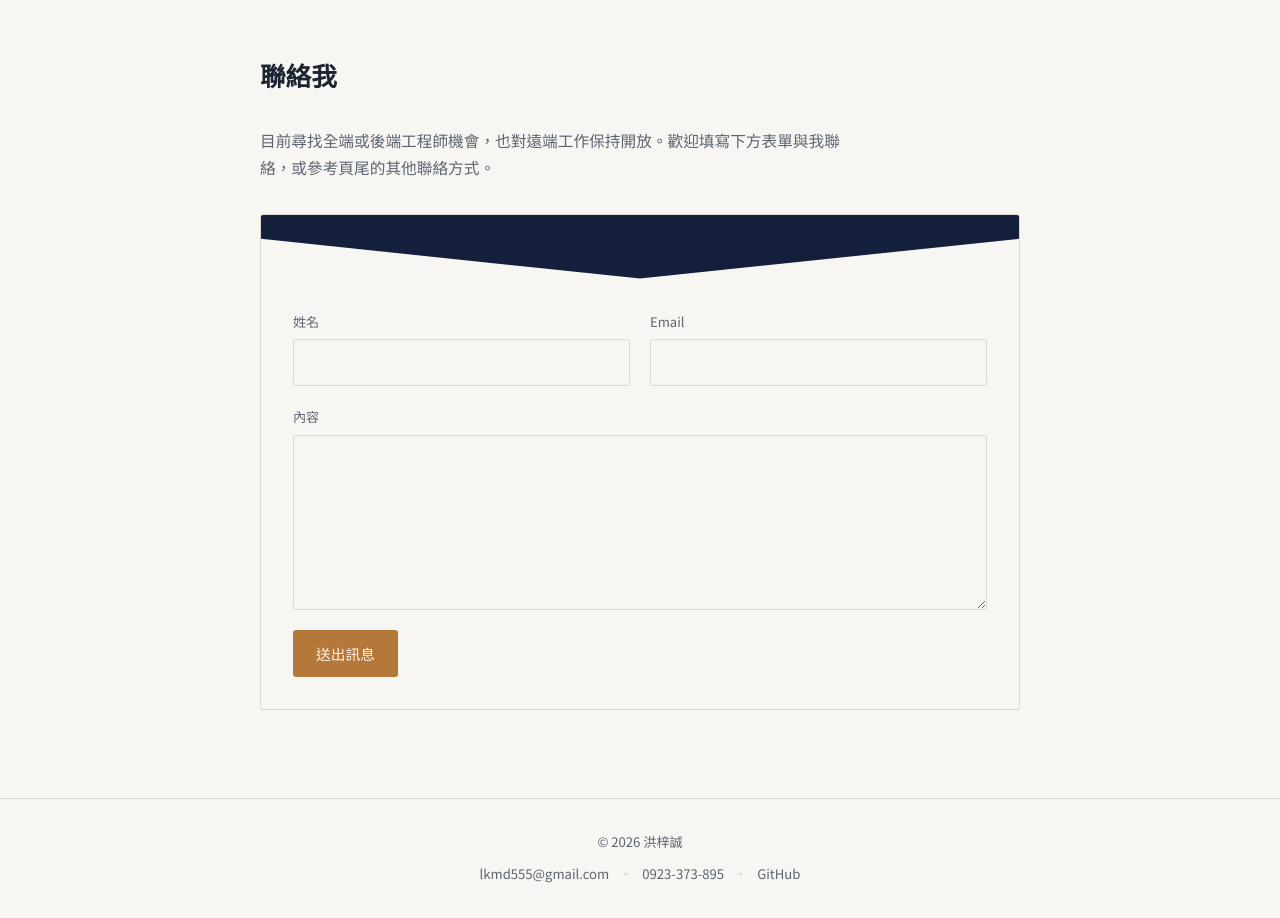
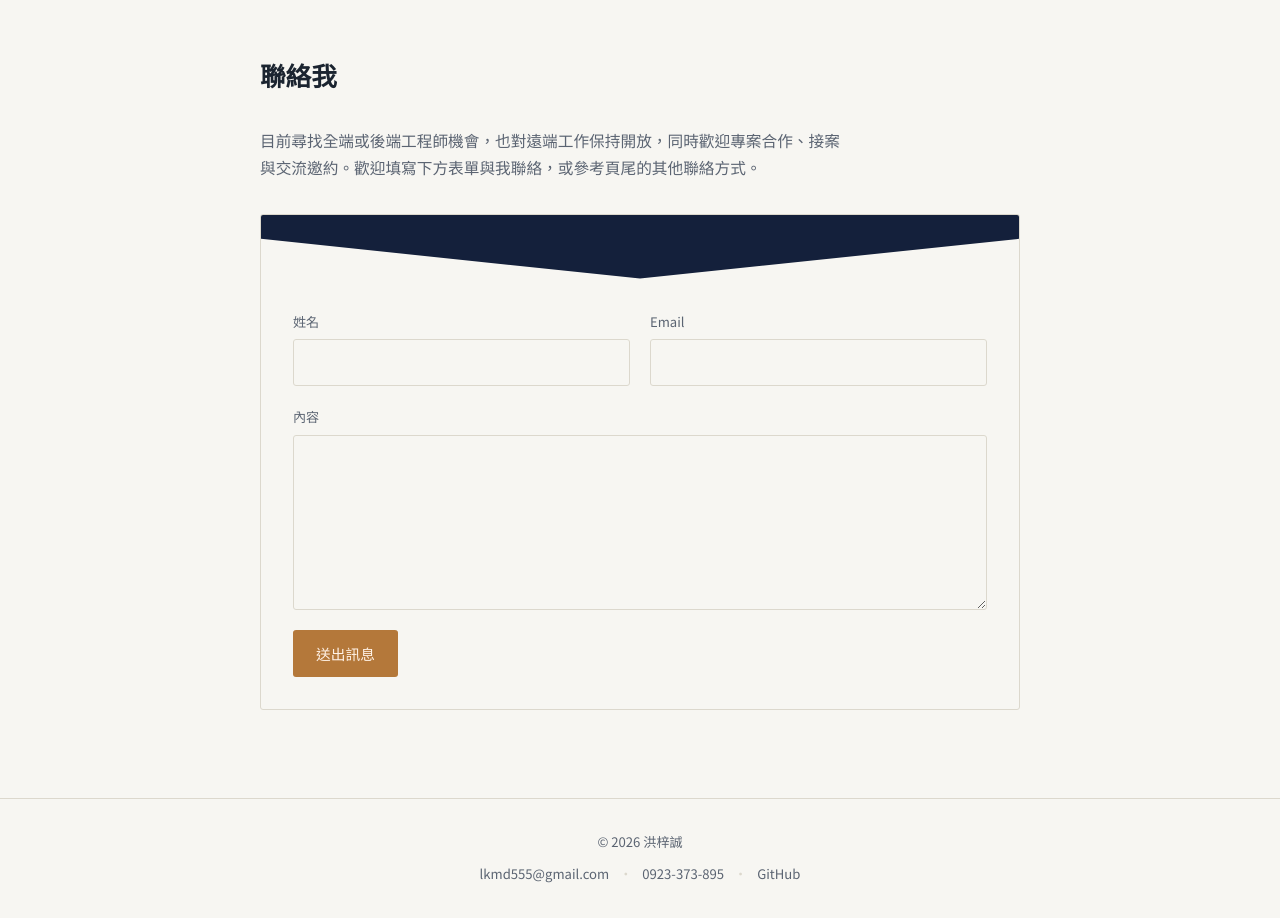
Before and after one commit to ChengHon1126/personal-website, a website built with Vite: page index.html in a window 1280 px wide. Shown: the part 3180-4098 px from the top of the page. Built offline with nearby package versions, Linux system fonts and the light colour scheme.

Commit message:
修改頁面內容

```diff
--- a/index.html
+++ b/index.html
@@ -263,7 +263,7 @@
         <div class="section-inner narrow">
           <h2 class="section-heading">聯絡我</h2>
           <p class="section-text">
-            目前尋找全端或後端工程師機會，也對遠端工作保持開放。歡迎填寫下方表單與我聯絡，或參考頁尾的其他聯絡方式。
+            目前尋找全端或後端工程師機會，也對遠端工作保持開放，同時歡迎專案合作、接案與交流邀約。歡迎填寫下方表單與我聯絡，或參考頁尾的其他聯絡方式。
           </p>
 
           <div class="envelope-card" id="envelope-card">
```
